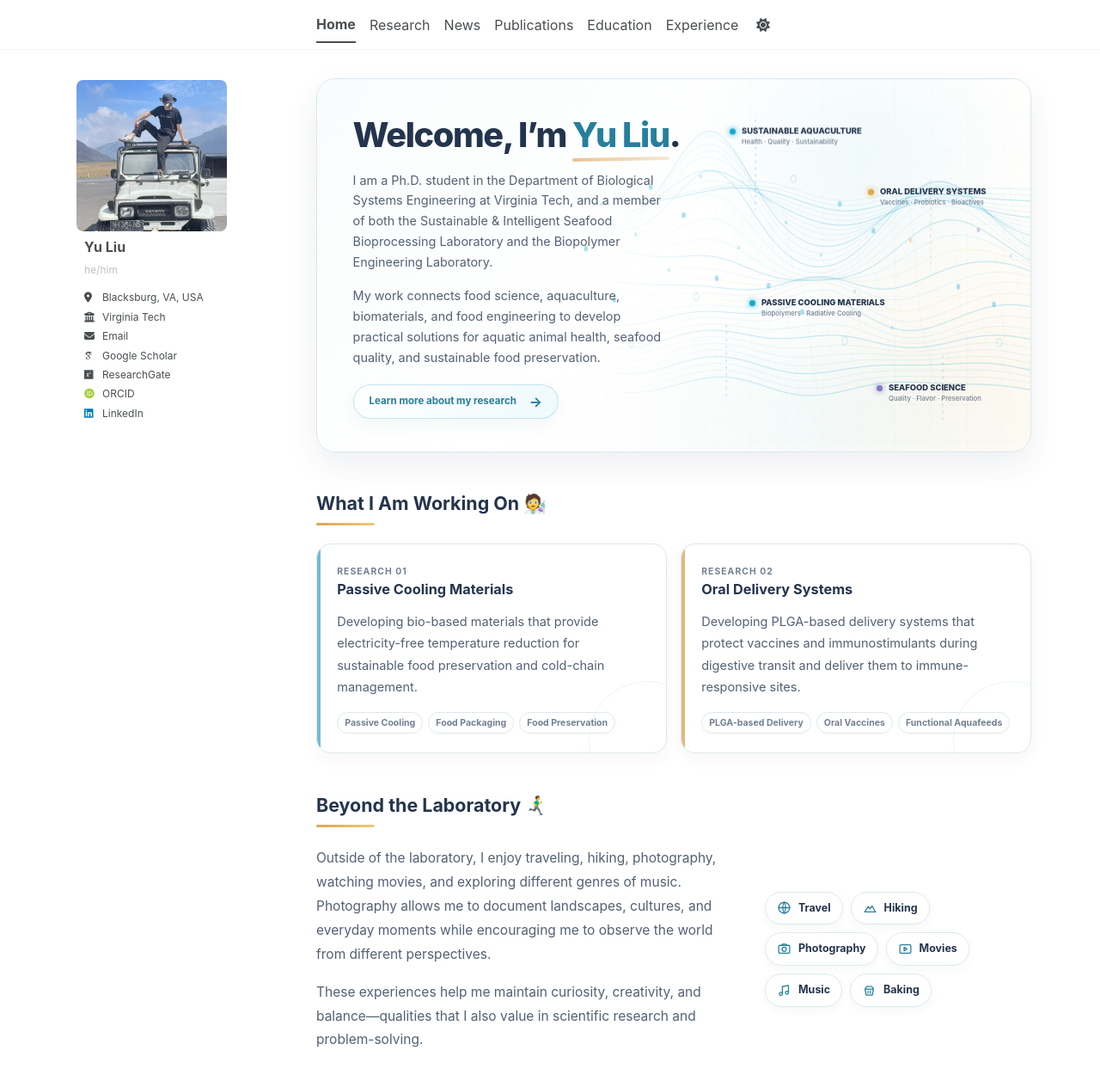
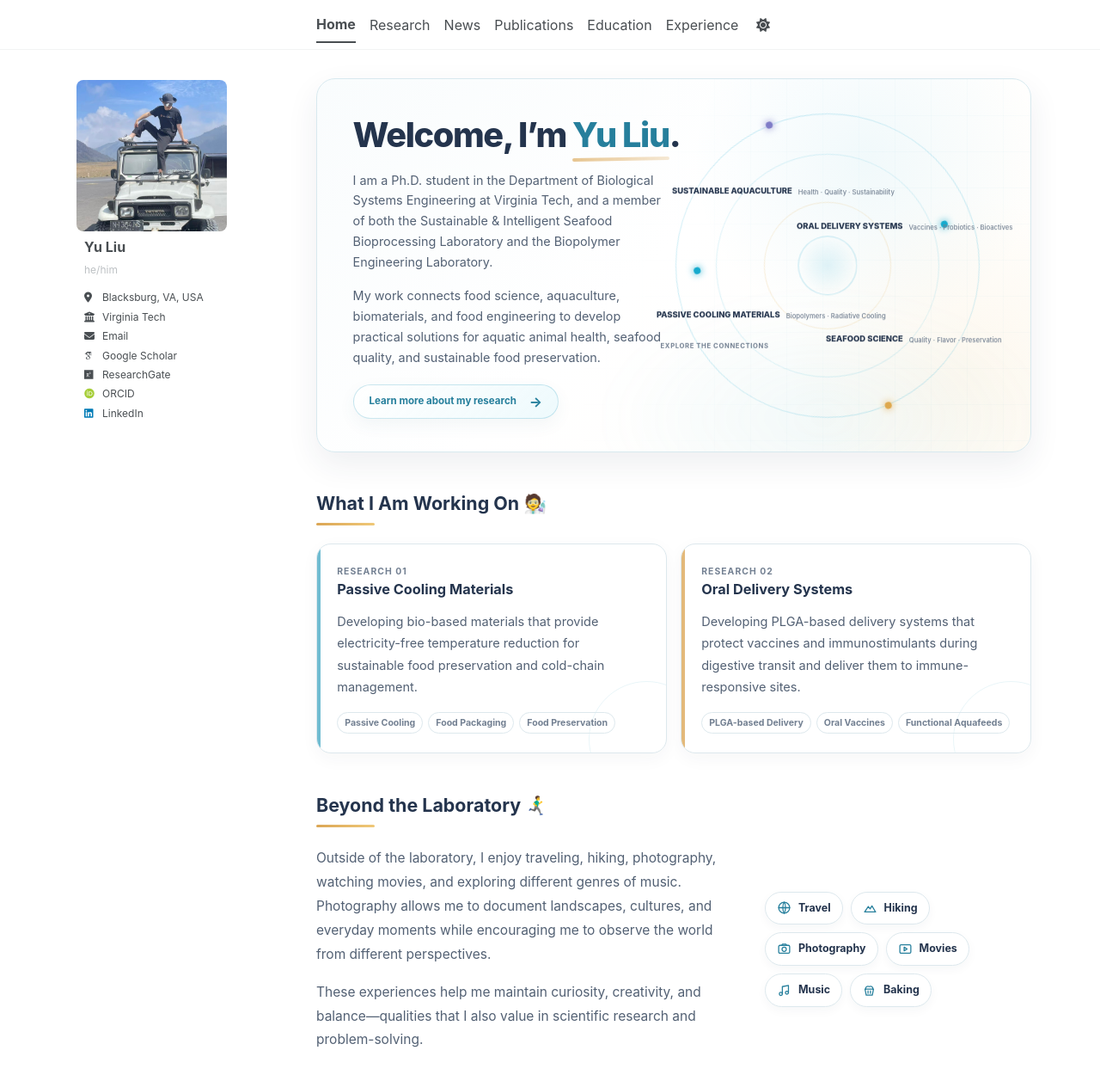
Before and after one commit to yuliu0322/yuliu0322.github.io, a Jekyll site: the page built from _pages/about.md, in a window 1280 px wide and 1318 px high. Shown: the top 1257 px of the window at 86% size. Built offline with Jekyll 4.4.1, drawn with Linux system fonts in a browser that asks for light colours; some web fonts are replaced; a script bundle is joined from its source files by our own code; library files that are not in the unit come from our copies; part of the change alters nothing that is shown.

Commit message:
Update about.md

```diff
--- a/_pages/about.md
+++ b/_pages/about.md
@@ -1174,19 +1174,6 @@ html[data-theme="dark"] .home-research-card:hover {
   }
 }
 
-  @media (min-width: 901px) {
-  .home-science-label--03 {
-    left: 43% !important;
-    bottom: 34% !important;
-  }
-}
-
-@media (max-width: 900px) {
-  .home-science-label--03 {
-    left: 39% !important;
-    bottom: 29% !important;
-  }
-}
 
 </style>
 
@@ -1380,181 +1367,161 @@ html[data-theme="dark"] .home-research-card:hover {
     }
 
 
-    /* ==================================================
-       Scientific field
-       ================================================== */
-
-    .home-science-visual {
-      --pointer-x: 0px;
-      --pointer-y: 0px;
-      --pointer-rx: 0deg;
-      --pointer-ry: 0deg;
-
-      position: absolute;
-      z-index: 2;
-      top: 0;
-      right: 0;
-      bottom: 0;
-      width: 69%;
-      pointer-events: none;
-
-      transform:
-        perspective(1200px)
-        translate3d(
-          var(--pointer-x),
-          var(--pointer-y),
-          0
-        )
-        rotateX(var(--pointer-rx))
-        rotateY(var(--pointer-ry));
-
-      transform-origin: 65% 50%;
-      transform-style: preserve-3d;
-      transition: transform 220ms ease-out;
-      will-change: transform;
-    }
-
-    .home-science-svg {
-      position: absolute;
-      top: 0;
-      right: 0;
-      width: 100%;
-      height: 100%;
-      overflow: visible;
-      transform-origin: center;
-      animation:
-        home-science-breathe
-        8s
-        ease-in-out
-        infinite;
-    }
-
-
-    /* ==================================================
-       Wireframe
-       ================================================== */
-
-    .home-terrain-row {
-      fill: none;
-      stroke: #50badb;
-      stroke-width: 0.7;
-      opacity: 0.19;
-      vector-effect: non-scaling-stroke;
-    }
-
-    .home-terrain-row--strong {
-      stroke: #25add4;
-      stroke-width: 0.95;
-      opacity: 0.34;
-    }
-
-    .home-terrain-column {
-      fill: none;
-      stroke: #57bddb;
-      stroke-width: 0.55;
-      opacity: 0.115;
-      vector-effect: non-scaling-stroke;
-    }
-
-    .home-terrain-gold {
-      fill: none;
-      stroke: #e4ad4e;
-      stroke-width: 0.68;
-      opacity: 0.18;
-      vector-effect: non-scaling-stroke;
-    }
-
-    .home-terrain-soft {
-      fill: none;
-      stroke: #71cae1;
-      stroke-width: 0.48;
-      opacity: 0.09;
-      vector-effect: non-scaling-stroke;
-    }
-
-
-    /* ==================================================
-       Technical network
-       ================================================== */
-
-    .home-tech-line {
-      fill: none;
-      stroke: #31afd3;
-      stroke-width: 0.85;
-      stroke-dasharray: 3 5;
-      opacity: 0.44;
-      vector-effect: non-scaling-stroke;
-    }
-
-    .home-tech-line--gold {
-      stroke: #dea54a;
-    }
-
-    .home-tech-line--purple {
-      stroke: #827bc6;
-    }
-
-    .home-tech-dot {
-      fill: #25b2d7;
-      transform-box: fill-box;
-      transform-origin: center;
-      animation:
-        home-tech-pulse
-        3.7s
-        ease-in-out
-        infinite;
-    }
-
-    .home-tech-dot--gold {
-      fill: #e1a548;
-      animation-delay: -1.2s;
-    }
-
-    .home-tech-dot--purple {
-      fill: #8079c8;
-      animation-delay: -2.1s;
-    }
-
-    .home-particle {
-      fill: #37b7da;
-      opacity: 0.43;
-      transform-box: fill-box;
-      transform-origin: center;
-      animation:
-        home-particle-drift
-        5.8s
-        ease-in-out
-        infinite;
-    }
-
-    .home-particle--small {
-      opacity: 0.28;
-    }
-
-    .home-particle--gold {
-      fill: #e2aa4e;
-      opacity: 0.34;
-    }
-
-    .home-particle--purple {
-      fill: #827bc8;
-      opacity: 0.36;
-    }
-
-    .home-ring {
-      fill: rgba(255, 255, 255, 0.32);
-      stroke: #55c0de;
-      stroke-width: 1;
-      opacity: 0.35;
-      transform-box: fill-box;
-      transform-origin: center;
-      animation:
-        home-ring-drift
-        6.7s
-        ease-in-out
-        infinite;
-    }
-
+/* ==================================================
+   Scientific orbit
+   ================================================== */
+
+.home-science-visual {
+  position: absolute;
+  z-index: 2;
+  top: 50%;
+  right: 2.5%;
+  width: 52%;
+  aspect-ratio: 1 / 1;
+  pointer-events: none;
+  transform: translateY(-50%);
+}
+
+.home-orbit {
+  position: absolute;
+  top: 50%;
+  left: 50%;
+  width: 82%;
+  aspect-ratio: 1 / 1;
+  border: 1px solid rgba(56, 180, 215, 0.26);
+  border-radius: 50%;
+  transform: translate(-50%, -50%);
+  animation: home-orbit-spin 28s linear infinite;
+}
+
+.home-orbit::before {
+  content: "";
+  position: absolute;
+  inset: 13%;
+  border: 1px solid rgba(56, 180, 215, 0.18);
+  border-radius: 50%;
+}
+
+.home-orbit::after {
+  content: "";
+  position: absolute;
+  inset: 29%;
+  border: 1px solid rgba(222, 168, 77, 0.2);
+  border-radius: 50%;
+}
+
+.home-orbit-core {
+  position: absolute;
+  top: 50%;
+  left: 50%;
+  width: 16%;
+  aspect-ratio: 1 / 1;
+  border: 1px solid rgba(56, 180, 215, 0.3);
+  border-radius: 50%;
+  background:
+    radial-gradient(
+      circle,
+      rgba(56, 180, 215, 0.14),
+      rgba(56, 180, 215, 0.03) 55%,
+      transparent 70%
+    );
+  transform: translate(-50%, -50%);
+}
+
+.home-orbit-dot {
+  position: absolute;
+  width: 8px;
+  height: 8px;
+  border-radius: 50%;
+  background: currentColor;
+  box-shadow: 0 0 9px currentColor;
+}
+
+.home-orbit-dot--01 {
+  top: 8%;
+  left: 47%;
+  color: #16aacd;
+}
+
+.home-orbit-dot--02 {
+  top: 43%;
+  right: -4px;
+  color: #dea84d;
+}
+
+.home-orbit-dot--03 {
+  bottom: 7%;
+  left: 38%;
+  color: #16aacd;
+}
+
+.home-orbit-dot--04 {
+  top: 54%;
+  left: -4px;
+  color: #7f7cc7;
+}
+
+.home-science-label {
+  position: absolute;
+  z-index: 4;
+  display: block;
+  line-height: 1.15;
+  animation: home-label-float 6.5s ease-in-out infinite;
+}
+
+.home-science-label-title {
+  display: block;
+  color: var(--home-navy);
+  font-size: 0.59rem;
+  font-weight: 800;
+  white-space: nowrap;
+}
+
+.home-science-label-meta {
+  display: block;
+  margin-top: 3px;
+  color: var(--home-muted);
+  font-size: 0.48rem;
+  font-weight: 520;
+  white-space: nowrap;
+}
+
+.home-science-label--01 {
+  top: 8%;
+  left: 8%;
+}
+
+.home-science-label--02 {
+  top: 27%;
+  right: 0;
+}
+
+.home-science-label--03 {
+  left: 4%;
+  bottom: 20%;
+}
+
+.home-science-label--04 {
+  right: 3%;
+  bottom: 7%;
+}
+
+.home-explore-label {
+  position: absolute;
+  left: 5%;
+  bottom: 4%;
+  color: var(--home-muted);
+  font-size: 0.48rem;
+  font-weight: 650;
+  letter-spacing: 0.08em;
+  text-transform: uppercase;
+}
+
+@keyframes home-orbit-spin {
+  to {
+    transform: translate(-50%, -50%) rotate(360deg);
+  }
+}
 
     /* ==================================================
        Topic labels
@@ -1807,178 +1774,62 @@ html[data-theme="dark"] .home-research-card:hover {
 
   </div>
 
-
-  <div
-    class="home-science-visual"
-    role="img"
-    aria-label="Scientific wireframe visualization connecting four research areas"
-  >
-
-    <svg
-      class="home-science-svg"
-      viewBox="0 0 760 400"
-      preserveAspectRatio="none"
-      aria-hidden="true"
-    >
-
-      <defs>
-
-        <linearGradient id="terrainFade" x1="0" x2="1">
-          <stop offset="0%" stop-color="white" stop-opacity="0"/>
-          <stop offset="13%" stop-color="white" stop-opacity="0.06"/>
-          <stop offset="27%" stop-color="white" stop-opacity="0.42"/>
-          <stop offset="43%" stop-color="white" stop-opacity="0.92"/>
-          <stop offset="100%" stop-color="white" stop-opacity="1"/>
-        </linearGradient>
-
-        <linearGradient id="terrainVerticalFade" x1="0" y1="0" x2="0" y2="1">
-          <stop offset="0%" stop-color="white" stop-opacity="0.72"/>
-          <stop offset="18%" stop-color="white" stop-opacity="1"/>
-          <stop offset="83%" stop-color="white" stop-opacity="1"/>
-          <stop offset="100%" stop-color="white" stop-opacity="0.22"/>
-        </linearGradient>
-
-        <mask id="terrainMask">
-          <rect
-            width="760"
-            height="400"
-            fill="url(#terrainFade)"
-          />
-        </mask>
-
-        <mask id="terrainVerticalMask">
-          <rect
-            width="760"
-            height="400"
-            fill="url(#terrainVerticalFade)"
-          />
-        </mask>
-
-      </defs>
-
-
-      <g
-        id="home-terrain"
-        mask="url(#terrainMask)"
-      ></g>
-
-
-      <g mask="url(#terrainVerticalMask)">
-
-        <path
-          class="home-tech-line"
-          d="M336 46 V144"
-        />
-
-        <path
-          class="home-tech-line home-tech-line--gold"
-          d="M606 111 V205"
-        />
-
-        <path
-          class="home-tech-line"
-          d="M291 267 V348"
-        />
-
-        <path
-          class="home-tech-line home-tech-line--purple"
-          d="M625 300 V374"
-        />
-
-        <circle class="home-particle" cx="74" cy="185" r="3"/>
-        <circle class="home-particle home-particle--small" cx="98" cy="137" r="2"/>
-        <circle class="home-particle" cx="118" cy="240" r="3"/>
-        <circle class="home-particle home-particle--small" cx="151" cy="170" r="2"/>
-        <circle class="home-particle" cx="174" cy="119" r="3"/>
-        <circle class="home-particle home-particle--small" cx="202" cy="208" r="2"/>
-        <circle class="home-particle" cx="225" cy="149" r="3"/>
-        <circle class="home-particle home-particle--small" cx="251" cy="107" r="2"/>
-        <circle class="home-particle" cx="276" cy="217" r="3"/>
-        <circle class="home-particle home-particle--small" cx="310" cy="184" r="2"/>
-        <circle class="home-particle" cx="356" cy="225" r="3"/>
-        <circle class="home-particle home-particle--small" cx="383" cy="157" r="2"/>
-        <circle class="home-particle" cx="408" cy="253" r="3"/>
-        <circle class="home-particle home-particle--small" cx="437" cy="192" r="2"/>
-        <circle class="home-particle" cx="466" cy="137" r="3"/>
-        <circle class="home-particle home-particle--small" cx="489" cy="231" r="2"/>
-        <circle class="home-particle" cx="518" cy="166" r="3"/>
-        <circle class="home-particle home-particle--small" cx="547" cy="270" r="2"/>
-        <circle class="home-particle home-particle--gold" cx="575" cy="176" r="2.5"/>
-        <circle class="home-particle" cx="649" cy="226" r="3"/>
-        <circle class="home-particle home-particle--purple" cx="680" cy="165" r="2.5"/>
-        <circle class="home-particle" cx="704" cy="245" r="3"/>
-        <circle class="home-particle home-particle--small" cx="730" cy="193" r="2"/>
-
-
-        <circle class="home-ring" cx="145" cy="288" r="4"/>
-        <circle class="home-ring" cx="245" cy="238" r="4"/>
-        <circle class="home-ring" cx="395" cy="111" r="4"/>
-        <circle class="home-ring" cx="474" cy="285" r="4"/>
-        <circle class="home-ring" cx="565" cy="131" r="4"/>
-        <circle class="home-ring" cx="713" cy="287" r="4"/>
-
-      </g>
-
-    </svg>
-
-
-<div class="home-science-label home-science-label--01">
-  <span class="home-topic-sphere home-topic-sphere--cyan"></span>
-
-  <span class="home-topic-content">
+<div
+  class="home-science-visual"
+  role="img"
+  aria-label="Research areas connected through an orbital scientific visualization"
+>
+
+  <div class="home-orbit">
+    <span class="home-orbit-dot home-orbit-dot--01"></span>
+    <span class="home-orbit-dot home-orbit-dot--02"></span>
+    <span class="home-orbit-dot home-orbit-dot--03"></span>
+    <span class="home-orbit-dot home-orbit-dot--04"></span>
+  </div>
+
+  <div class="home-orbit-core"></div>
+
+  <div class="home-science-label home-science-label--01">
     <span class="home-science-label-title">
       SUSTAINABLE AQUACULTURE
     </span>
     <span class="home-science-label-meta">
       Health · Quality · Sustainability
     </span>
-  </span>
-</div>
-
-
-<div class="home-science-label home-science-label--02">
-  <span class="home-topic-sphere home-topic-sphere--gold"></span>
-
-  <span class="home-topic-content">
+  </div>
+
+  <div class="home-science-label home-science-label--02">
     <span class="home-science-label-title">
       ORAL DELIVERY SYSTEMS
     </span>
     <span class="home-science-label-meta">
       Vaccines · Probiotics · Bioactives
     </span>
-  </span>
-</div>
-
-
-<div class="home-science-label home-science-label--03">
-  <span class="home-topic-sphere home-topic-sphere--cyan"></span>
-
-  <span class="home-topic-content">
+  </div>
+
+  <div class="home-science-label home-science-label--03">
     <span class="home-science-label-title">
       PASSIVE COOLING MATERIALS
     </span>
     <span class="home-science-label-meta">
       Biopolymers · Radiative Cooling
     </span>
-  </span>
-</div>
-
-
-<div class="home-science-label home-science-label--04">
-  <span class="home-topic-sphere home-topic-sphere--purple"></span>
-
-  <span class="home-topic-content">
+  </div>
+
+  <div class="home-science-label home-science-label--04">
     <span class="home-science-label-title">
       SEAFOOD SCIENCE
     </span>
     <span class="home-science-label-meta">
       Quality · Flavor · Preservation
     </span>
-  </span>
+  </div>
+
+  <div class="home-explore-label">
+    Explore the connections
+  </div>
+
 </div>
-
-  </div>
-
 
   <script>
     (function () {
```
